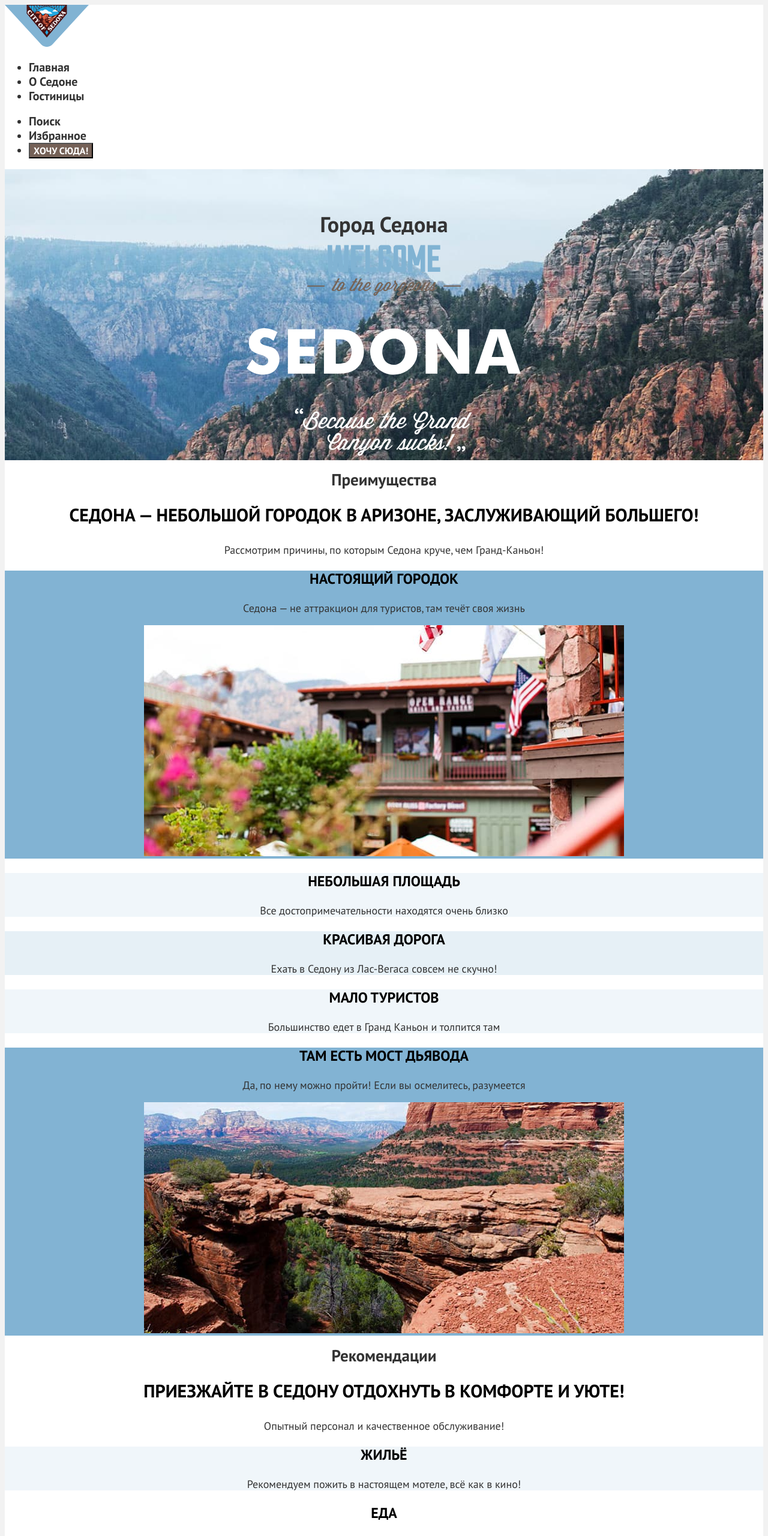
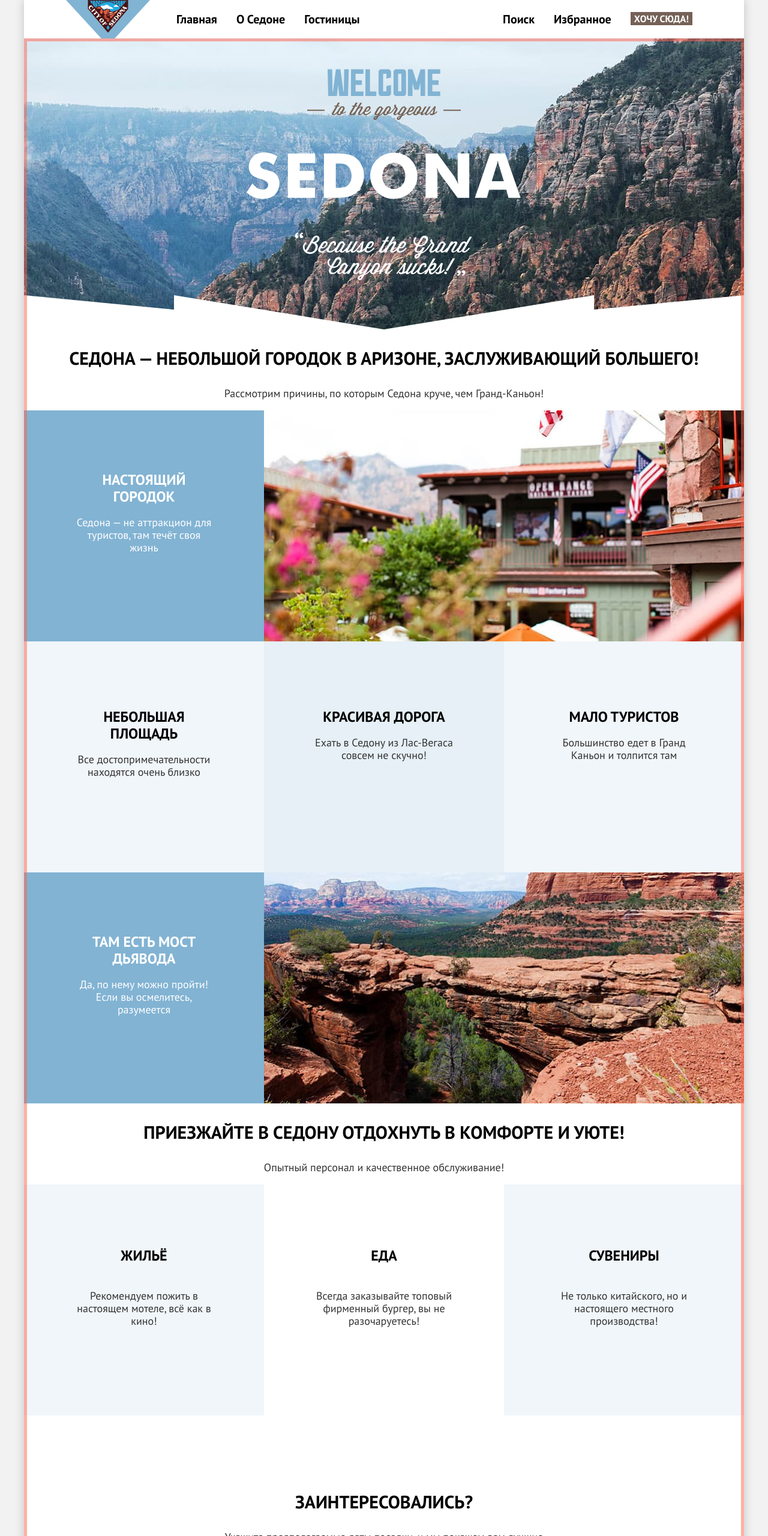
Before and after one commit to htmlacademy-htmlcss/2385591-sedona-37, a plain HTML site: page index.html in a window 1280 px wide. Shown: the top 2560 px of the page at 60% size. Drawn offline with Linux system fonts and the light colour scheme.

Commit message:
Добавляет сетку страниц на флексах

```diff
--- a/index.html
+++ b/index.html
@@ -45,9 +45,8 @@
       </nav>
     </header>
 
-    <main class="main-index">
-      <div class="main-container">
-        <div class="main-decor"></div>
+    <main class="main-container main-index">
+      <div class="main-index-container">
       <h1 class="visually-hidden">Город Седона</h1>
       <img class="welcome" src="images/welcome.svg" width="458" height="352" alt="Добро пожаловать в Седону.">
       </div>
@@ -60,26 +59,30 @@
         <p class="advantages-description">Рассмотрим причины, по которым Седона круче, чем Гранд-Каньон!</p>
         </div>
         <ul class="advantages-list">
-          <li class="advantages-item">
-            <h3 class="advantages-title-item">Настоящий городок</h3>
+          <li class="advantages-item-town">
+            <div class="advantages-item-town-container">
+            <h3 class="advantages-title-item advantages-title-item-town">Настоящий городок</h3>
             <p class="advantages-item-description">Седона — не аттракцион для туристов, там течёт своя жизнь</p>
+            </div>
             <img class="advantages-image" src="images/advantage/town.jpg" width="800" height="385" alt="Вид на город.">
           </li>
-          <li class="advantages-item">
+          <li class="advantages-item-square">
             <h3 class="advantages-title-item">Небольшая площадь</h3>
             <p class="advantages-item-description">Все достопримечательности находятся очень близко</p>
           </li>
-          <li class="advantages-item">
+          <li class="advantages-item-road">
             <h3 class="advantages-title-item">Красивая дорога</h3>
             <p class="advantages-item-description">Ехать в Седону из Лас-Вегаса совсем не скучно!</p>
           </li>
-          <li class="advantages-item">
+          <li class="advantages-item-tourists">
             <h3 class="advantages-title-item">Мало туристов</h3>
             <p class="advantages-item-description">Большинство едет в Гранд Каньон и толпится там</p>
           </li>
-          <li class="advantages-item">
-            <h3 class="advantages-title-item">Там есть Мост дьявода</h3>
+          <li class="advantages-item-bridge">
+            <div class="advantages-item-bridge-container">
+            <h3 class="advantages-title-item advantages-title-item-bridge">Там есть Мост дьявода</h3>
             <p class="advantages-item-description">Да, по нему можно пройти! Если вы осмелитесь, разумеется</p>
+          </div>
             <img class="advantages-image" src="images/advantage/bridge.jpg" width="800" height="385" alt="Вид на мост.">
           </li>
         </ul>
@@ -92,7 +95,7 @@
         <p class="recommendations-description">Опытный персонал и качественное обслуживание!</p>
       </div>
         <ul class="recommendations-list">
-          <li class="recommendations-item">
+          <li class="recommendations-item recommendations-item-house">
             <h3 class="recommendations-title-item">Жильё</h3>
             <p class="recommendations-item-description">Рекомендуем пожить в настоящем мотеле,
               всё как в кино!</p>
@@ -102,7 +105,7 @@
             <p class="recommendations-item-description">Всегда заказывайте
               топовый фирменный бургер, вы не разочаруетесь!</p>
           </li>
-          <li class="recommendations-item">
+          <li class="recommendations-item recommendations-item-souvenir">
             <h3 class="recommendations-title-item">Сувениры</h3>
             <p class="recommendations-item-description">Не только китайского,
               но и настоящего местного производства!</p>
@@ -117,9 +120,9 @@
         <button class="button hotel-search-button" type="button">Поиск гостиницы в Седоне</button>
       </section>
 
-      <section class="mailing mailing-main">
+      <section class="mailing mailing-index">
         <h2 class="visually-hidden">Подписка на рассылку</h2>
-        <p class="mailing-title">Подпишитесь на рассылку</p>
+        <p class="mailing-title mailing-title-index">Подпишитесь на рассылку</p>
         <p class="mailing-description">Только полезная информация и никакого спама, честное бойскаутское!</p>
         <form class="mailing-form" action="https://echo.htmlacademy.ru/" method="post">
           <label class="visually-hidden" for="mailing-email">Email</label>
@@ -128,7 +131,7 @@
         </form>
       </section>
 
-      </main>
+    </main>
 
       <footer class="page-footer">
         <ul class="footer-social-list">
--- a/styles/styles.css
+++ b/styles/styles.css
@@ -12,8 +12,15 @@
   src: url("../fonts/ptsans-700.woff2") format("woff2");
   font-display: swap;
 }
+html {
+  height: 100%;
+}
 body {
-  font-family: "PT Sans", sans-serif;
+  margin: 0;
+  display: flex;
+  flex-direction: column;
+  min-height: 100%;
+  font-family: "PT Sans", Arial, sans-serif;
   font-size: 18px;
   line-height: 21px;
   color: #333333;
@@ -30,6 +37,7 @@ body {
   background-color: #756157;
   text-decoration: none;
   text-transform: uppercase;
+  border: none;
 }
 .hotel-search-button {
   font-size: 20px;
@@ -44,8 +52,7 @@ body {
   background-color: #82B3D3;
 }
 .delete-button {
-  background-color: rgba(131, 179, 211, 0);
-  border: 0;
+  background-color: transparent;
 }
 .listing-type-button {
   border: 2px solid #E5E5E5;
@@ -69,13 +76,21 @@ body {
   color: #000000;
 }
 .pagination-more {
-  background-color: rgba(131, 179, 211, 0);
+  background-color: transparent;
   color: #000000;
 }
 /* Контейнер с тенью */
 .body-container {
+  display: flex;
+  flex-direction: column;
   background: #FFFFFF;
   color: #333333;
+  width: 1200px;
+  margin: 0 auto;
+  box-shadow: 0 0 15px 0 rgba(0, 0, 0, 0.20);
+}
+.page-header {
+  height: 64px;
 }
 /* Навигация */
 .navigation-link {
@@ -84,21 +99,57 @@ body {
   line-height: 24px;
   text-align: center;
   text-decoration: none;
-  color: inherit;
+  color: #000000;
 }
+.navigation {
+  display: flex;
+  width: 1060px;
+  margin: 0 auto;
+}
+.navigation-list {
+  display: flex;
+  justify-content: flex-start;
+  width: 464px;
+  margin: 0;
+  padding: 0;
+  list-style: none;
+}
+.logo {
+  width: 140px;
+  margin-right: 28px;
+}
+.navigation-item {
+  padding: 20px 16px;
+}
+.navigation-user {
+  justify-content: flex-end;
+  max-width: 312 px;
+  margin-left: auto;
+}
+/* Растяжение основной части/липкий футер */
+.main-container {
+  flex-grow: 1;
+  outline: 5px solid rgba(255, 99, 78, 0.5);
+  outline-offset: -5px;
+}
+/* Скрываем заголовки */
+h1,
+h2 {
+  display: none;
+}
+
 /* Первый экран на главной */
-.main-container {
+.main-index-container {
   background-color: #D6E8F2;
-  background-image: url("../images/background-1-screen.jpg");
+  background-image: url("../images/decor.svg"), url("../images/background-1-screen.jpg");
   background-repeat: no-repeat;
   background-size: 100% auto;
+  background-position: bottom center, center;
   text-align: center;
   height: 485px;
 }
-.main-decor {
-  background: url("../images/figure-1-screen.svg") no-repeat;
-  background-size: 100% auto;
-  height: 57px;
+.welcome {
+  margin-top: 51px;
 }
 /* Преимущества */
 /* Выравнивание текста */
@@ -120,25 +171,56 @@ body {
   line-height: 28px;
   text-transform: uppercase;
   color: #000000;
+  margin: 0;
+  padding: 0;
+}
+.advantages-title-item-town,
+.advantages-title-item-bridge {
+  color: #ffffff;
 }
 /* Убираем стили по умолчанию */
 .advantages-list {
+  display: flex;
+  flex-wrap: wrap;
+  justify-content: space-between;
   list-style: none;
   margin: 0;
   padding: 0;
 }
 /* Фон преимуществ */
-.advantages-list li:first-child {
+.advantages-item-square,
+.advantages-item-tourists {
+  display: flex;
+  flex-direction: column;
+  background-color: rgba(131, 179, 211, 0.12);
+  width: 400px;
+  padding: 112px 85px;
+  min-height: 385px;
+  box-sizing: border-box;
+}
+.advantages-item-town,
+.advantages-item-bridge {
+  display: flex;
   background-color: #82B3D3;
+  color: #ffffff;
+  min-height: 385px;
 }
-.advantages-list li:last-child {
-  background-color: #82B3D3;
+.advantages-item-town-container,
+.advantages-item-bridge-container {
+  display: flex;
+  flex-direction: column;
+  width: 400px;
+  padding: 102px 85px;
+  box-sizing: border-box;
 }
-.advantages-list li:nth-child(2n) {
-  background-color: rgba(131, 179, 211, 0.12);
-}
-.advantages-list li:nth-child(3) {
+.advantages-item-road {
+  display: flex;
+  flex-direction: column;
   background-color: rgba(131, 179, 211, 0.2);
+  width: 400px;
+  padding: 112px 85px;
+  min-height: 385px;
+  box-sizing: border-box;
 }
 /* Рекомендации */
 /* Выравнивание текста */
@@ -163,18 +245,31 @@ body {
 }
 /* Убираем стили по умолчанию */
 .recommendations-list {
+  display: flex;
   list-style: none;
   margin: 0;
   padding: 0;
 }
 /* Фон */
-.recommendations-list li:nth-child(2n+1) {
+.recommendations-item {
+  display: flex;
+  flex-direction: column;
+  width: 400px;
+  min-height: 385px;
+  box-sizing: border-box;
+  padding: 81px 85px;
+}
+.recommendations-item-house,
+.recommendations-item-souvenir {
   background-color: rgba(131, 179, 211, 0.12);
 }
 /* Поиск отелей */
 /* Выравнивание текста */
 .hotel-search {
   text-align: center;
+  min-height: 406px;
+  padding: 96px 304px;
+  box-sizing: border-box;
 }
 /* Заголовки блоков */
 .hotel-search-title {
@@ -189,33 +284,49 @@ body {
 .mailing {
   text-align: center;
   background-color: #ffffff;
-  height: 415px;
-}
-.mailing-main {
-  background-color: #3B74A0;
-  color: #FFFFFF;
-  background-image: url("../images/background-mailing.jpg");
-  background-repeat: no-repeat;
-  background-size: 100% auto;
+  min-height: 415px;
+  padding: 96px 258px;
+  box-sizing: border-box;
 }
 /* Заголовки блоков */
 .mailing-title {
   font-weight: 700;
   font-size: 30px;
   line-height: 36px;
+  color: #000000;
   text-transform: uppercase;
+}
+.mailing-title-index {
+  color: #ffffff;
+}
+.mailing-index {
+  background-color: #3B74A0;
+  color: #FFFFFF;
+  background-image: url("../images/background-mailing.jpg");
+  background-repeat: no-repeat;
+  background-size: cover;
 }
 
 /* Каталог */
 .main-inner-container {
   background-color: #3B74A0;
-  color: #FFFFFF;
   background-image: url("../images/catalog-filter.jpg");
   background-repeat: no-repeat;
-  background-size: 100% auto;
+  background-size: cover;
+  width: 100%;
+}
+.main-inner-wrapper {
+  color: #FFFFFF;
   text-align: left;
+  width: 1060px;
+  margin: 0 auto;
+}
+.catalog-container {
+  width: 1060px;
+  margin: 0 auto;
 }
 .inner-header-title {
+  display: inline;
   font-weight: 700;
   font-size: 60px;
   line-height: 78px;
@@ -233,6 +344,35 @@ body {
   text-transform: uppercase;
   color: #000000;
 }
+.catalog-filter {
+  display: flex;
+}
+.catalog-filter-group {
+  width: 151px;
+}
+.catalog-filter-group-house {
+  margin-left: 70px;
+}
+.catalog-filter-group-cost {
+  width: 288px;
+  margin-left: auto;
+}
+.catalog-filter-list {
+  list-style: none;
+  margin: 0;
+  padding: 0;
+}
+.catalog-filter-button-container {
+  display: flex;
+  flex-direction: column;
+  justify-content: center;
+  margin-top: auto;
+  margin-left: 70px;
+}
+.catalog-sorting-container {
+  display: flex;
+  align-items: center;
+}
 /* Карточки */
 .product-card-link {
   font-weight: 700;
@@ -242,20 +382,40 @@ body {
   color:  #000000;
 }
 .rating {
+  background-color: #F2F2F2;
   text-transform: uppercase;
 }
 /* Убираем стили по умолчанию */
 .product-list {
+  display: flex;
+  flex-wrap: wrap;
+  justify-content: space-between;
   list-style: none;
   margin-left: 0;
   padding: 0;
 }
+.product-card {
+  width: 438;
+  padding: 20px;
+  border: 1px solid #E6E6E6;
+  box-sizing: border-box;
+}
 .pagination {
+  display: flex;
+  justify-content: flex-start;
   list-style: none;
   margin-left: 0;
   padding: 0;
 }
 /* Футер */
+.page-footer {
+  display: flex;
+  align-items: center;
+  justify-content: space-between;
+  width: 1060px;
+  min-height: 120px;
+  margin: 0 auto;
+}
 .contacts-phone {
   font-size: 40px;
   line-height: 40px;
```
Also changed, not shown: catalog.html (+14 -6 lines), images/catalog-filter.jpg.
